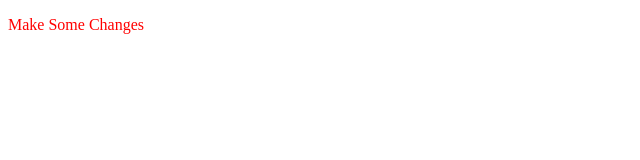
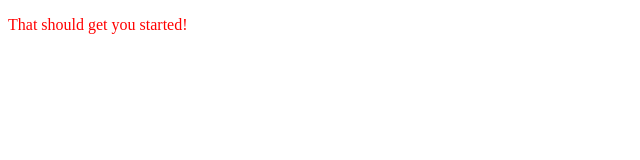
Before and after one commit to habtamugd/hdg.github.io, a plain HTML site: page index.html in a window 1280 px wide. Shown: the full height of the page, 0-640 px from the left. Drawn offline with Linux system fonts and the light colour scheme.

Commit message:
Final text

```diff
--- a/index.html
+++ b/index.html
@@ -6,6 +6,6 @@
   </head>
 
   <body>
-    <p>Make Some Changes</P>
+    <p>That should get you started!</P>
   </body>
 </html>
```
